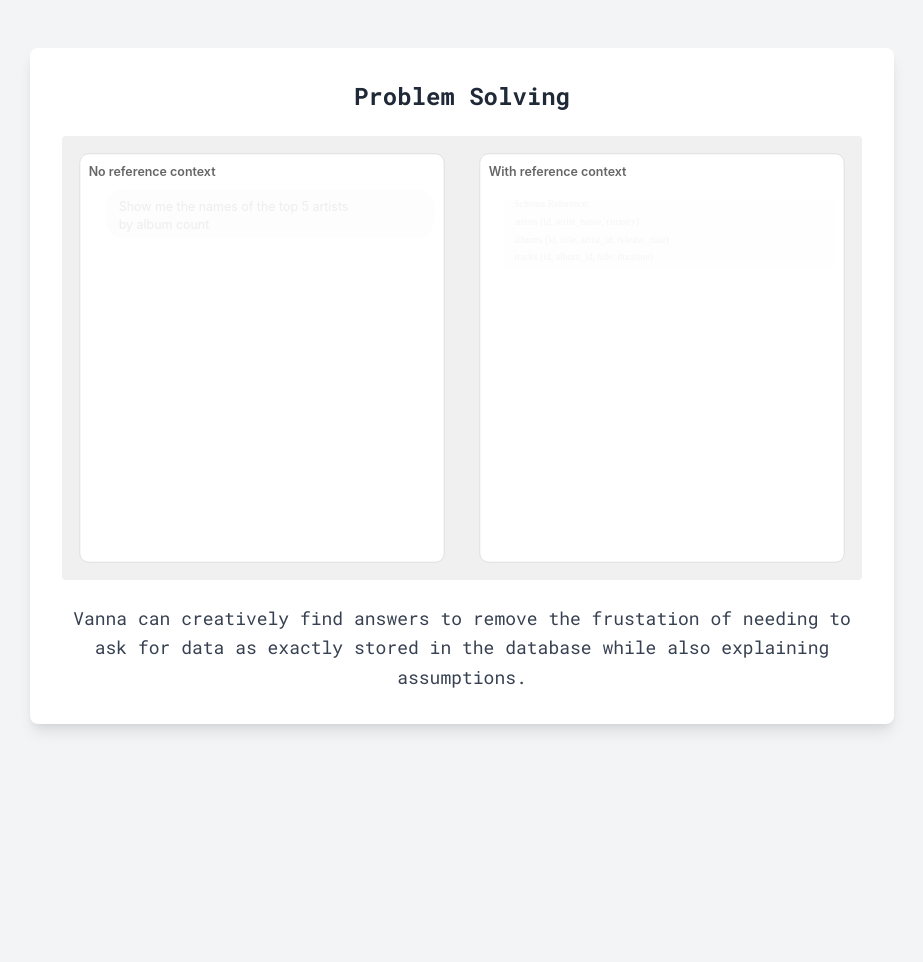
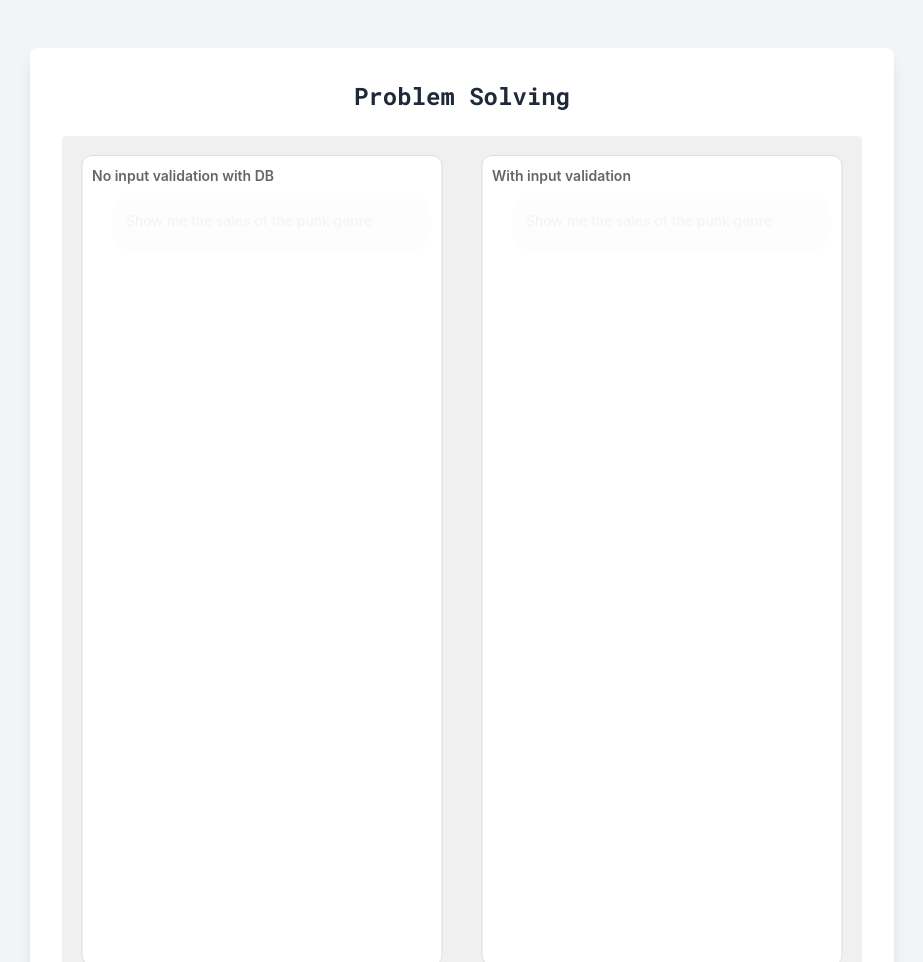
Before and after one commit to adityasudhakar/customer-demos, a plain HTML site: page index.html in a window 1280 px wide. Shown: the part 2340-3302 px from the top of the page, without its empty margins (178-1101 px from the left). Before the commit the page ends 3192 px from the top, so only its background shows below. Drawn offline with nearby package versions, Linux system fonts and the light colour scheme.

Commit message:
Update index.html

```diff
--- a/index.html
+++ b/index.html
@@ -58,7 +58,7 @@
     <div class="bg-white rounded-lg shadow-lg p-8 mb-20 animate-fade-in">
       <h2 class="text-2xl font-bold mb-6 text-gray-800 text-center mono-font">Problem Solving</h2>
       <div class="aspect-w-16 aspect-h-9">
-        <img src="animation2.svg" alt="Animation showing problem solving" class="w-full h-full object-cover rounded"/>
+        <img src="animation3.svg" alt="Animation showing problem solving" class="w-full h-full object-cover rounded"/>
       </div>
       <p class="mt-6 text-gray-700 text-lg leading-relaxed text-center mono-font">
         Vanna can creatively find answers to remove the frustation of needing to ask for data as exactly stored in the database while also explaining assumptions.
```
